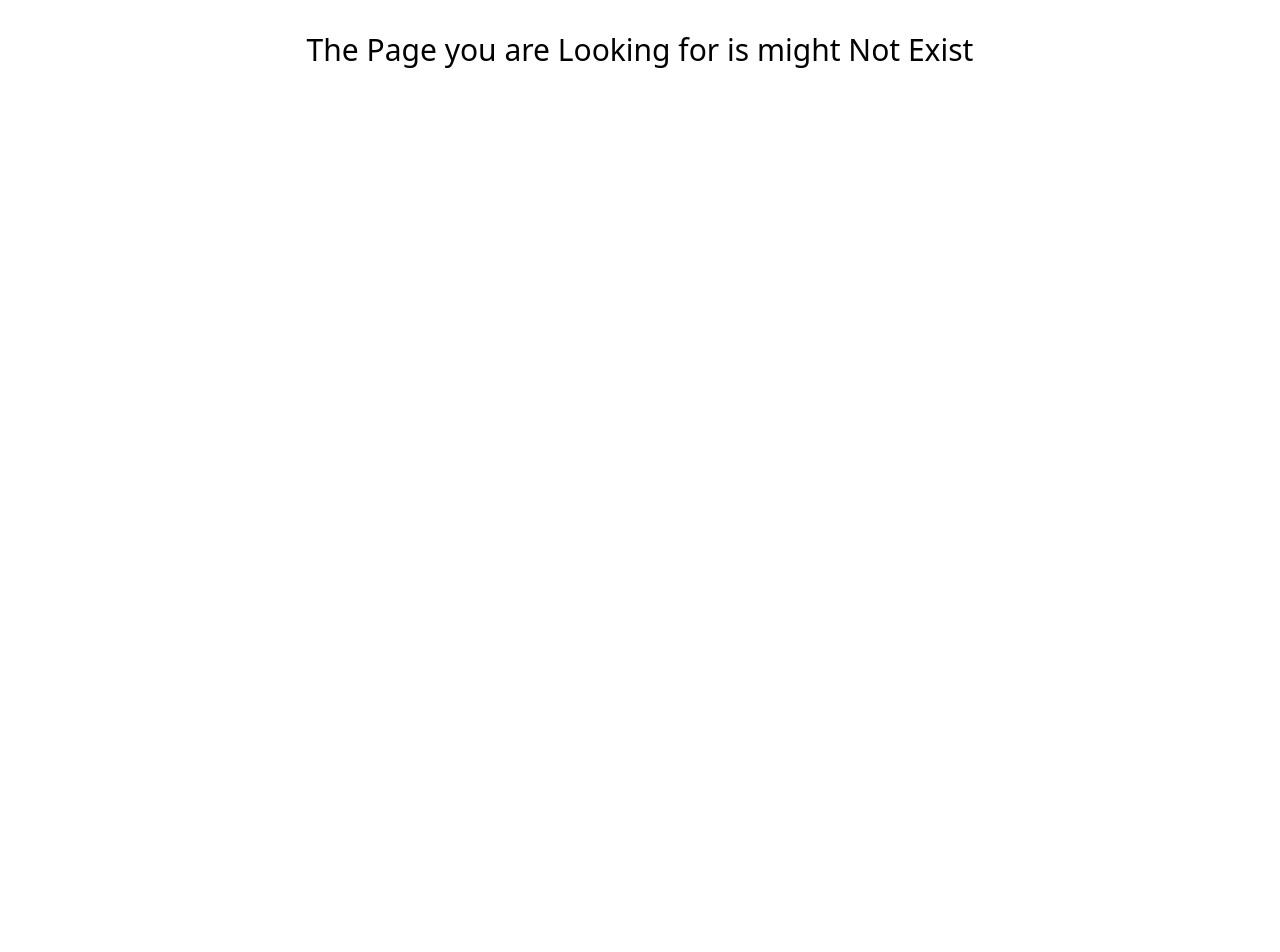
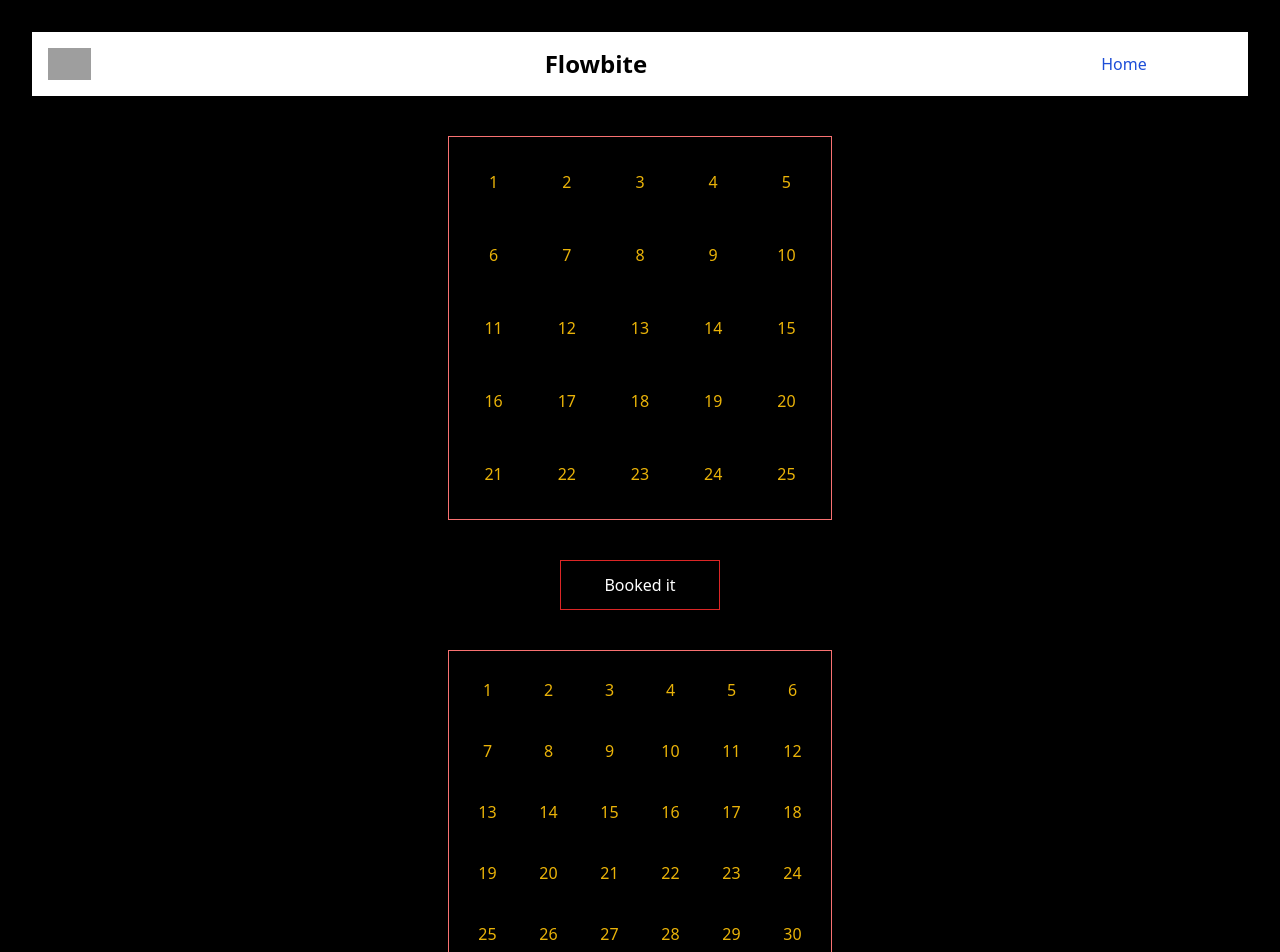
Before and after one commit to MALIKKHUBAIB1/machine-round, a React (Vite) app: page /ticket in a window 1280 px wide. Shown: the top 952 px of the page. Before the commit the page ends 800 px from the top, so only its background shows below. Built offline with nearby package versions, Linux system fonts and the light colour scheme; sample sign-in values are in the browser's storage; grey boxes are pictures that could not be loaded.

Commit message:
feat : booked ticket

```diff
--- a/src/App.jsx
+++ b/src/App.jsx
@@ -24,6 +24,8 @@ import EmiCalculator from "./Component/Caclculator/EmiCalculator.jsx";
 import UseCallBack from "./Component/optimization/UseCallBack.jsx";
 import FileExplorer from "./Component/FileExplorer/FileExplorer.jsx";
 import AdvanceTodo from "./Component/UserDatabasse/AdvanceTodo.jsx";
+import TicketBookSystem from "./Component/Caclculator/TicketBookSystem.jsx";
+
 const TrafficLight = lazy(() => import("./Component/TrafficLight"));
 
 // import Login from "./Login";
@@ -112,6 +114,7 @@ function App() {
         { path: "progress", element: <ProgrressBar /> },
         { path: "file", element: <FileExplorer /> },
         { path: "atodo", element: <AdvanceTodo /> },
+        { path: "ticket", element: <TicketBookSystem /> },
 
         {
           path: "page",
--- /dev/null
+++ b/src/Component/Caclculator/TicketBookSystem.jsx
@@ -0,0 +1,151 @@
+import React, { useEffect, useState } from "react";
+
+const vipSection = [
+  [1, 2, 3, 4, 5],
+  [6, 7, 8, 9, 10],
+  [11, 12, 13, 14, 15],
+  [16, 17, 18, 19, 20],
+  [21, 22, 23, 24, 25],
+];
+
+const GENERAL_SECTION = [
+  [1, 2, 3, 4, 5, 6],
+  [7, 8, 9, 10, 11, 12],
+  [13, 14, 15, 16, 17, 18],
+  [19, 20, 21, 22, 23, 24],
+  [25, 26, 27, 28, 29, 30],
+  [31, 32, 33, 34, 35, 36],
+];
+
+// function genrateGrid(row, col) {
+//   Array.from({ length: 5 }).map(()=>Array(5).fill(false))
+// }
+function GenralSection({ setTotalTicket, totalTicket }) {
+  //   const [bookedTicket, setBookedTicket] = useState([
+  //     [false, false, false, false, false, false],
+  //     [false, false, false, false, false, false],
+  //     [false, false, false, false, false, false],
+  //     [false, false, false, false, false, false],
+  //     [false, false, false, false, false, false],
+  //     [false, false, false, false, false, false],
+  //   ]);
+  const [bookedTicket, setBookedTicket] = useState(
+    Array.from({ length: 6 }).map(() => Array(6).fill(false))
+  );
+
+  function handleBookedTicket(i, j) {
+    const newBookeTicket = [...bookedTicket];
+    newBookeTicket[i][j] = newBookeTicket[i][j] ? false : true;
+    setBookedTicket(newBookeTicket);
+    setTotalTicket((prev) => {
+      return prev.map((data) => {
+        if (data.category === "general") {
+          return { ...data, count: data.count + 1 };
+        }
+        return data;
+      });
+    });
+  }
+  return (
+    <div className="grid grid-cols-6 w-96 h-96 border border-red-400 text-yellow-500 p-2 my-10 m-auto">
+      {GENERAL_SECTION.map((row, i) => {
+        return row.map((col, j) => {
+          return (
+            <button
+              key={`${i}+${j}`}
+              onClick={() => handleBookedTicket(i, j, "vipSection")}
+              className={`${bookedTicket[i][j] && "bg-slate-500 "} m-2`}
+            >
+              {col}
+            </button>
+          );
+        });
+      })}
+    </div>
+  );
+}
+function TicketBookSystem() {
+  const [bookedTicket, setBookedTicket] = useState(
+    Array.from({ length: 5 }).map(() => Array(5).fill(false))
+  );
+  //   const [bookedTicket, setBookedTicket] = useState([
+  //     [false, false, false, false, false],
+  //     [false, false, false, false, false],
+  //     [false, false, false, false, false],
+  //     [false, false, false, false, false],
+  //     [false, false, false, false, false],
+  //   ]);
+  const [totalTicket, setTotalTicket] = useState([
+    {
+      category: "vip",
+      count: 0,
+    },
+    {
+      category: "general",
+      count: 0,
+    },
+  ]);
+  useEffect(() => {
+    document.body.style.background = "black";
+  }, []);
+
+  function handleClick(i, j) {
+    const newBookeTicket = [...bookedTicket];
+    newBookeTicket[i][j] = newBookeTicket[i][j] ? false : true;
+
+    setBookedTicket(newBookeTicket);
+
+    setTotalTicket((prev) => {
+      return prev.map((data) => {
+        if (data.category === "vip") {
+          return { ...data, count: data.count + 1 };
+        }
+        return data;
+      });
+    });
+  }
+
+  function handleBooked() {
+    const message = totalTicket
+      .map(
+        ({ category, count }) =>
+          `You have booked ${count} ${category} ticket(s)`
+      )
+      .join(" and ");
+
+    alert(message);
+  }
+
+  console.log(totalTicket);
+  return (
+    <>
+      <div className="grid grid-cols-5 w-96 h-96 border border-red-400 text-yellow-500 p-2 my-10 m-auto">
+        {vipSection.map((row, i) => {
+          return row.map((col, j) => {
+            return (
+              <button
+                key={`${i}+${j}`}
+                onClick={() => handleClick(i, j, "vipSection")}
+                className={`${bookedTicket[i][j] && "bg-slate-500 "} m-2`}
+              >
+                {col}
+              </button>
+            );
+          });
+        })}
+      </div>
+      <button
+        className="w-40 p-3 border border-red-600 text-white"
+        onClick={handleBooked}
+      >
+        Booked it{" "}
+      </button>
+      <GenralSection
+        setTotalTicket={setTotalTicket}
+        totalTicket={totalTicket}
+      />
+    </>
+  );
+}
+
+export default TicketBookSystem;
```
